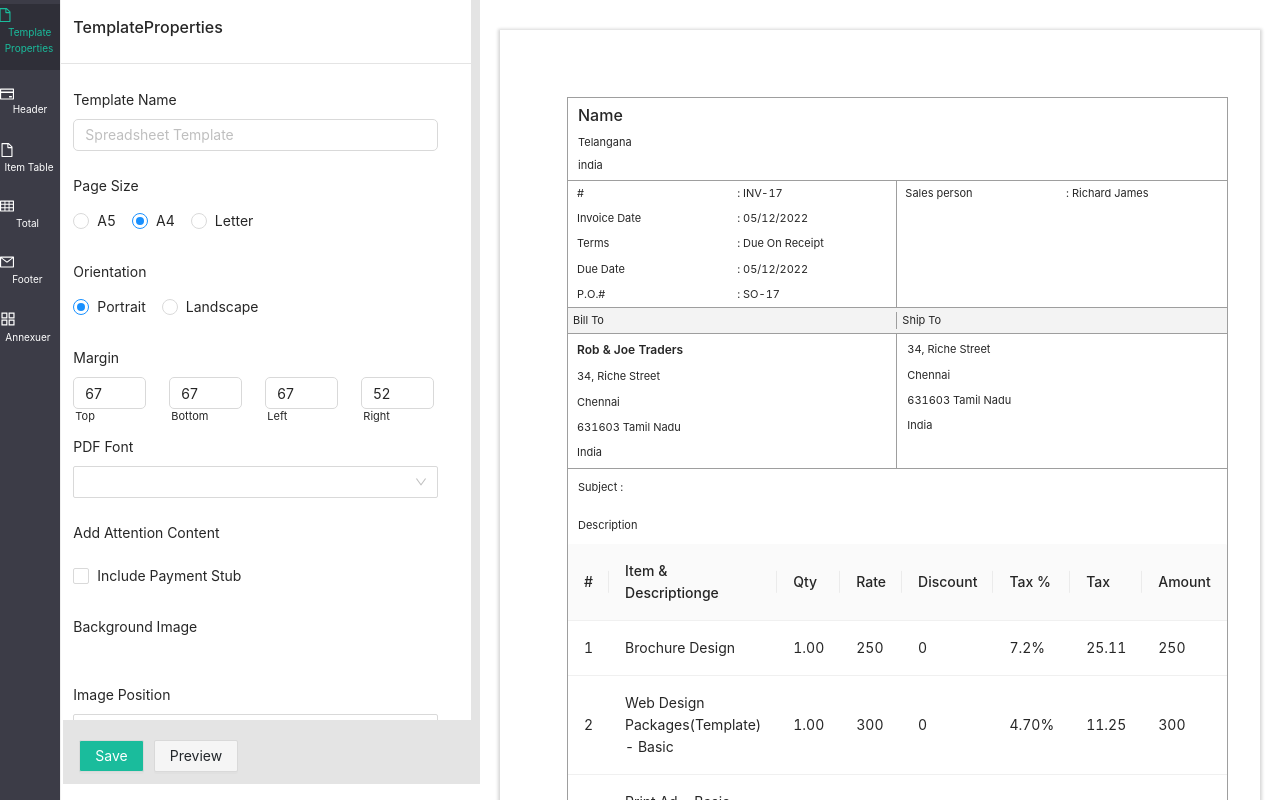
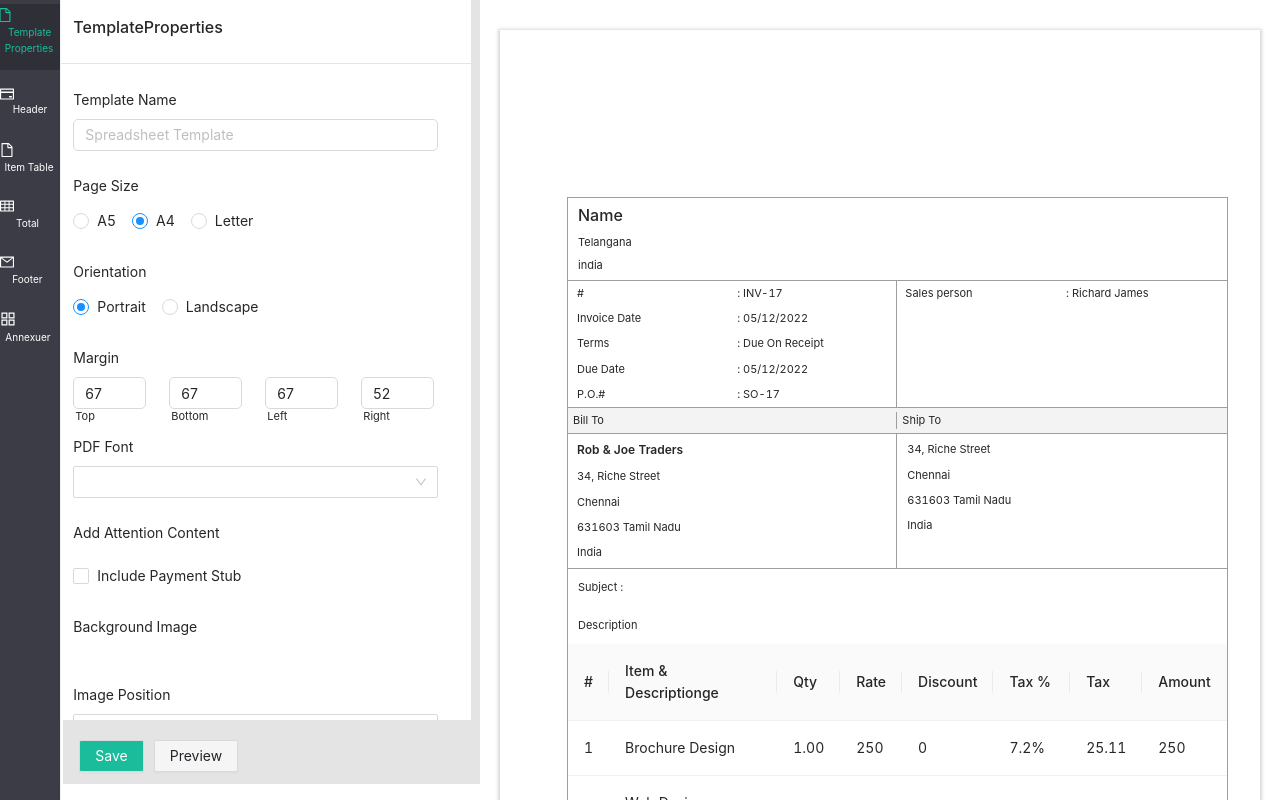
Before and after one commit to MounikaKambhampati/gen1, a Next.js app: page / in a window 1280 px wide. Built offline with nearby package versions, Linux system fonts and the light colour scheme.

Commit message:
first commit

```diff
--- a/pages/index.js
+++ b/pages/index.js
@@ -296,7 +296,7 @@ const print =()=>{
 
             <div style={{padding:"30px 20px 80px 20px",width:"100%"}}>
             <div style={{boxShadow: "0px 1px 3px 2px #00000029",display:"flex",backgroundColor:templatePropertiesData.tempBackgroundColorPicker}}>
-                <div id='pdf' style={{height:`${templatePropertiesData.pageSize === "A5" ? "210mm" : "297mm"}`,width:`${templatePropertiesData.pageSize === "A5" ? "148mm" : "210mm"}`,border:"1px solid #9E9E9E",marginTop:templatePropertiesData.marginTop !== undefined ? `${templatePropertiesData.marginTop}px` : "67px",marginLeft:templatePropertiesData.marginLeft !== undefined ?  `${templatePropertiesData.marginLeft}px`  : "67px",marginBottom:templatePropertiesData.marginBottom !== undefined ? `${templatePropertiesData.marginBottom}px`: "38px",marginRight:templatePropertiesData.marginRight !== undefined ? `${templatePropertiesData.marginRight}px`: "38px"}}>
+                <div id='pdf' style={{height:`${templatePropertiesData.pageSize === "A5" ? "250mm" : "350mm"}`,width:`${templatePropertiesData.pageSize === "A5" ? "250mm" : "350mm"}`,border:"1px solid #9E9E9E",marginTop:templatePropertiesData.marginTop !== undefined ? `${templatePropertiesData.marginTop}px` : "167px",marginLeft:templatePropertiesData.marginLeft !== undefined ?  `${templatePropertiesData.marginLeft}px`  : "67px",marginBottom:templatePropertiesData.marginBottom !== undefined ? `${templatePropertiesData.marginBottom}px`: "38px",marginRight:templatePropertiesData.marginRight !== undefined ? `${templatePropertiesData.marginRight}px`: "38px"}}>
                   <Row style={{borderBottom:"1px solid #9E9E9E",padding:"2px 10px"}}>
                     <Col span={12}style={{display:"flex",alignItems:"center"}}>
                       {headerData.headerImageVisible ? <div >
```
